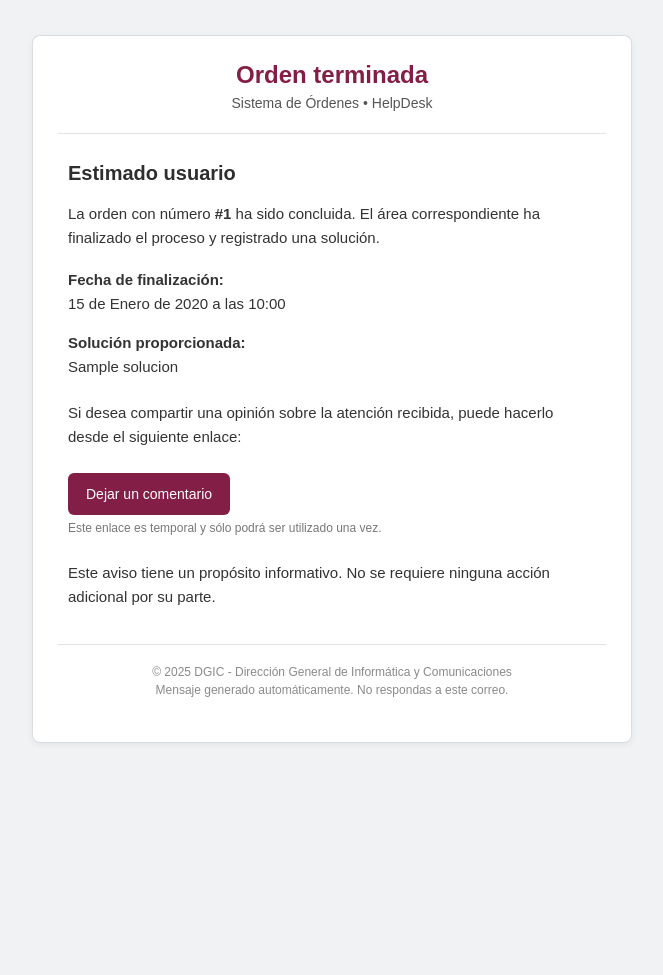
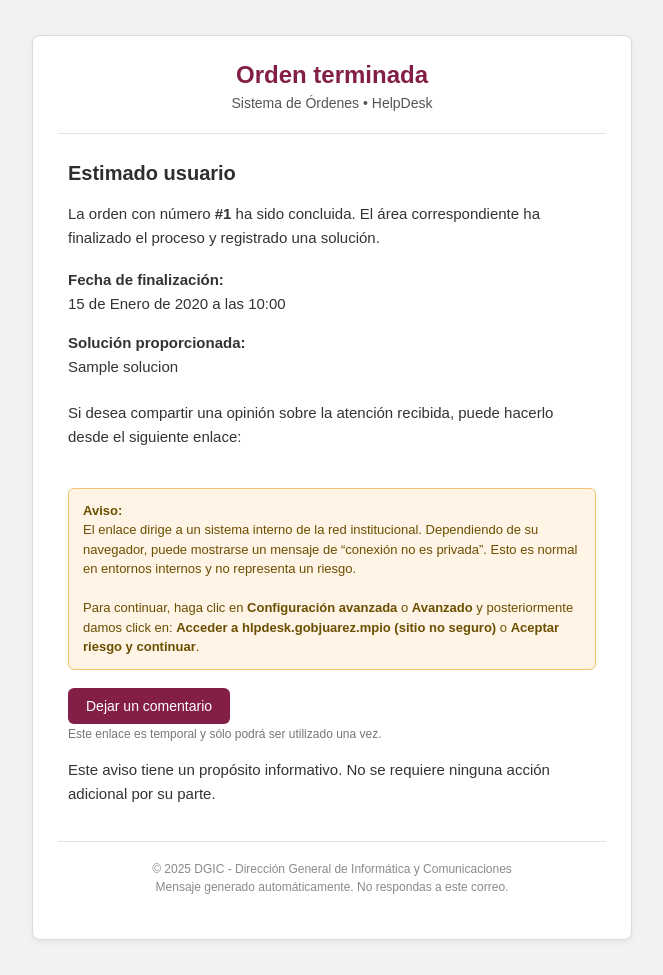
Before and after one commit to hectoru2001/helpdesk, a Django app: template templates/correos/orden_estatus.html in a window 1280 px wide. Shown: the whole page, without its empty margins (308-971 px from the left). Before the commit the page ends 743 px from the top, so only its background shows below. Run offline with Django 5.2, Linux system fonts and the light colour scheme; the template is opened without the code that fills it: most values are stand-ins (such as "Sample title", 1, 10 or a date in 2020); parts of the project's set-up code (start-up, migrations or seed data) failed here and were passed over.

Commit message:
Se anade aviso en correo de orden finalizada

```diff
--- a/templates/correos/orden_estatus.html
+++ b/templates/correos/orden_estatus.html
@@ -55,8 +55,31 @@
                             </p>
 
                             <!-- Enlace a comentario -->
-                            <p style="font-size:15px; line-height:1.6; margin-bottom:22px;">
+                            <p style="font-size:15px; line-height:1.6;">
                                 Si desea compartir una opinión sobre la atención recibida, puede hacerlo desde el siguiente enlace:<br><br>
+
+                                <!-- Aviso de conexión -->
+                                <table width="100%" cellpadding="0" cellspacing="0" style="margin-bottom:18px;">
+                                    <tr>
+                                        <td style="
+                                            background-color:#fff4e5;
+                                            border:1px solid #f0c36d;
+                                            border-radius:6px;
+                                            padding:12px 14px;
+                                            color:#6b4e00;
+                                            font-size:13px;
+                                            line-height:1.5;
+                                        ">
+                                            <strong>Aviso:</strong><br>
+                                            El enlace dirige a un sistema interno de la red institucional.
+                                            Dependiendo de su navegador, puede mostrarse un mensaje de “conexión no es privada”.
+                                            Esto es normal en entornos internos y no representa un riesgo.
+                                            <br><br>
+                                            Para continuar, haga clic en <strong>Configuración avanzada</strong> o <strong> Avanzado </strong> y posteriormente damos click en: <strong>Acceder a hlpdesk.gobjuarez.mpio (sitio no seguro)</strong> o <strong> Aceptar riesgo y continuar</strong>.
+                                        </td>
+                                    </tr>
+                                </table>
+
 
                                 <a href="{{ url }}"
                                    style="display:inline-block; background:#831F46; color:#ffffff;
```
